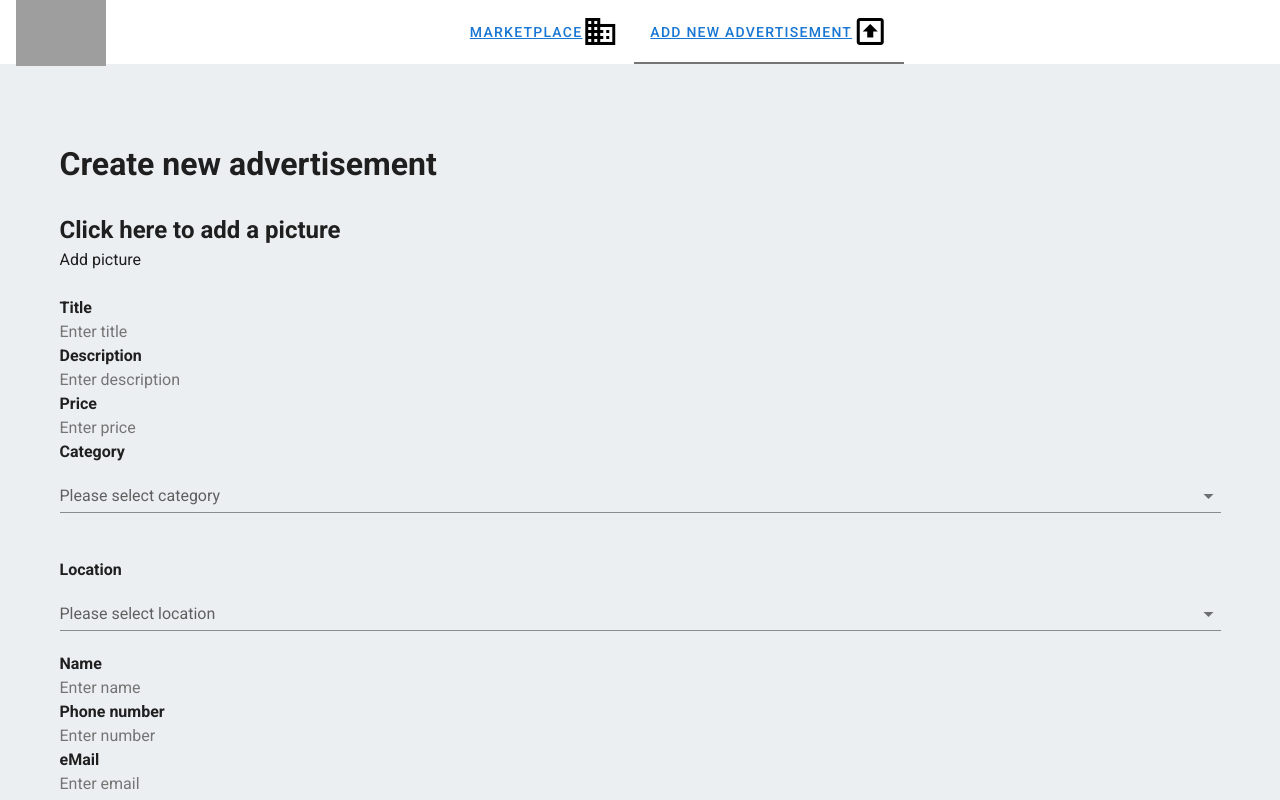
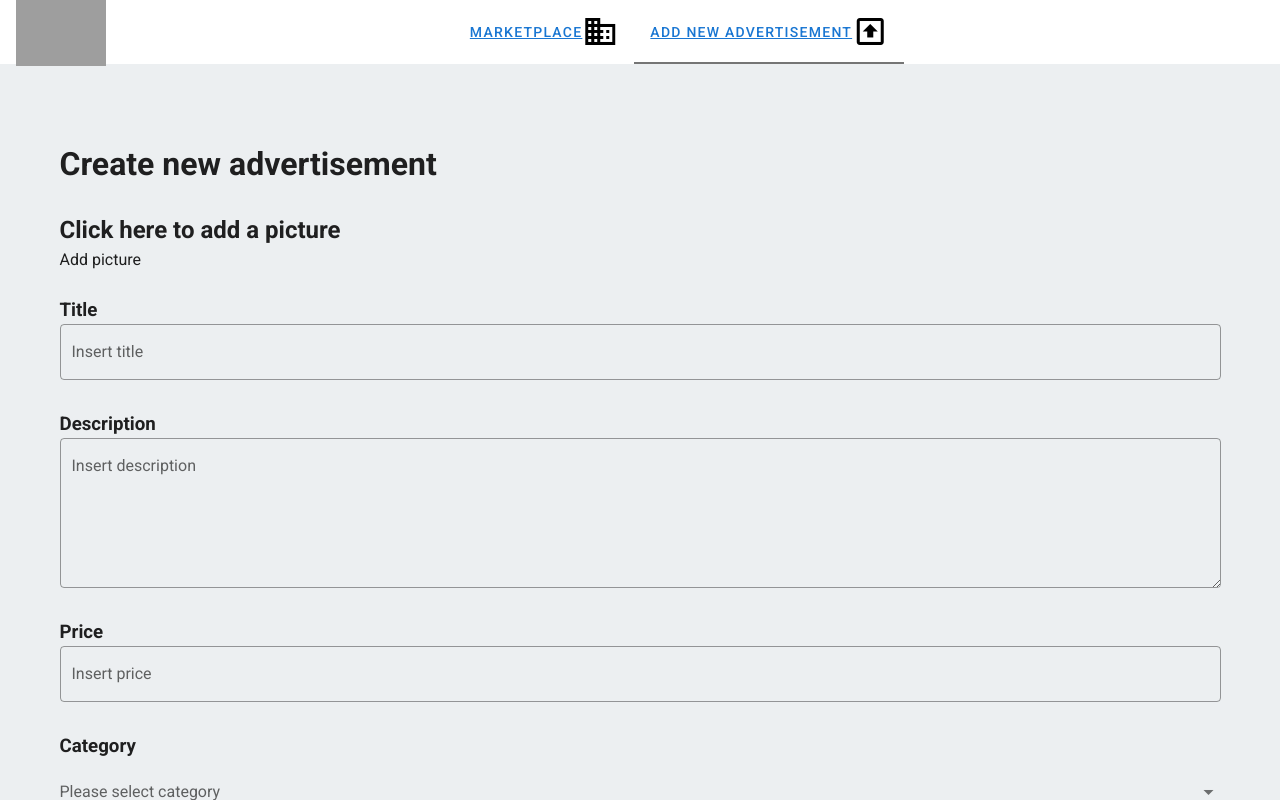
Before and after one commit to kadrigreen/MarketPlace-front, a Vue app: page /#/marketplace in a window 1280 px wide. Both pictures are taken after a click on the tab "ADD NEW ADVERTISEMENT". Shown: the top 800 px of the page. Built offline with nearby package versions, Linux system fonts and the light colour scheme; grey boxes are pictures that could not be loaded.

Commit message:
kelly-ads-vuetify

```diff
--- a/src/views/addAdvertisement.vue
+++ b/src/views/addAdvertisement.vue
@@ -11,16 +11,23 @@
               <button v-on:click="addPictureButton()">Add picture</button>
               <br>
               <br>
-              <h4>Title</h4>
-              <input v-model="title" placeholder="Enter title"/>
-              <br>
-              <h4>Description</h4>
-              <input v-model="description" placeholder="Enter description"/>
-              <br>
-              <h4>Price</h4>
-              <input v-model="price" placeholder="Enter price"/>
-              <br>
-              <h4>Category</h4>
+              <h3>Title</h3>
+            <v-text-field v-model="title"
+                          label="Insert title"
+                          outlined
+            ></v-text-field>
+              <h3>Description</h3>
+            <v-textarea
+                outlined
+                name="input-7-4"
+                label="Insert description"
+            ></v-textarea>
+              <h3>Price</h3>
+            <v-text-field v-model="price"
+                          label="Insert price"
+                          outlined
+            ></v-text-field>
+              <h3>Category</h3>
               <v-select
                   :items="items2"
                   label="Please select category"
@@ -29,7 +36,7 @@
                 Category
               </v-select>
               <br>
-              <h4>Location</h4>
+              <h3>Location</h3>
               <v-select
                   :items="items"
                   label="Please select location"
@@ -37,17 +44,24 @@
                   v-on:change="getAdsByLocation()">
                 Location
               </v-select>
-              <h4>Name</h4>
-              <input v-model="userName" placeholder="Enter name"/>
+              <h3>Name</h3>
+            <v-text-field v-model="userName"
+                          label="Insert name"
+                          outlined
+            ></v-text-field>
+              <h3>Phone number</h3>
+            <v-text-field v-model="phoneNumber"
+                          label="Insert phone number"
+                          outlined
+            ></v-text-field>
+              <h3>eMail</h3>
+            <v-text-field v-model="eMail"
+                          label="Insert eMail"
+                          outlined
+            ></v-text-field>
               <br>
-              <h4>Phone number</h4>
-              <input v-model="phoneNumber" placeholder="Enter number"/>
-              <br>
-              <h4>eMail</h4>
-              <input v-model="eMail" placeholder="Enter email"/>
-              <br>
-              <br>
-              <v-btn v-on:click="createAdvertisementButton()" elevation="2"> Create Advertisement</v-btn>
+            <v-btn v-on:click="createAdvertisementButton()" elevation="4" color="#00BCD4" block  >Create advertisement</v-btn>
+<!--              <v-btn v-on:click="createAdvertisementButton()" elevation="2"> Create Advertisement</v-btn>-->
 <!--              <button v-on:click="createAdvertisementButton()">Create Advertisement</button>-->
               {{ advertisement }}
               <br>
```
